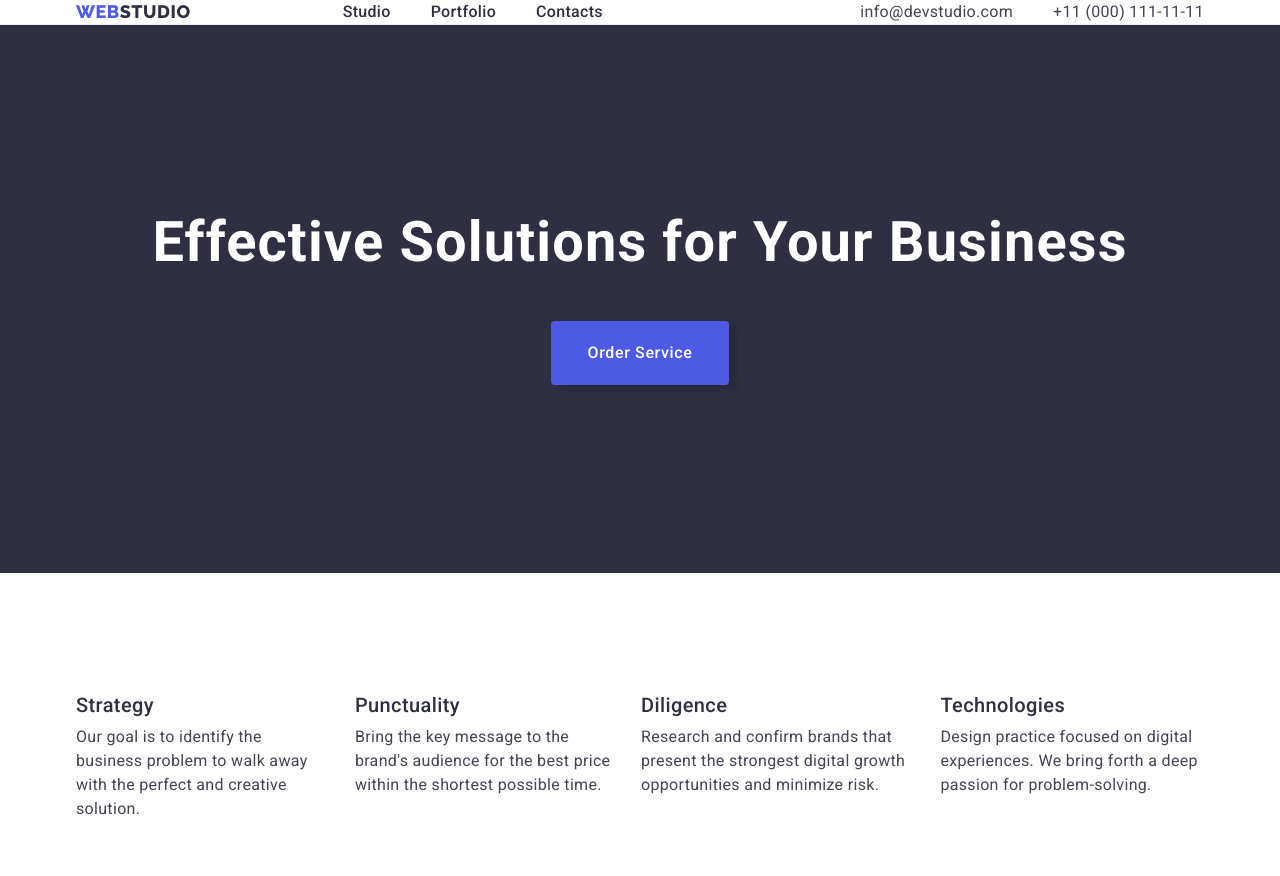
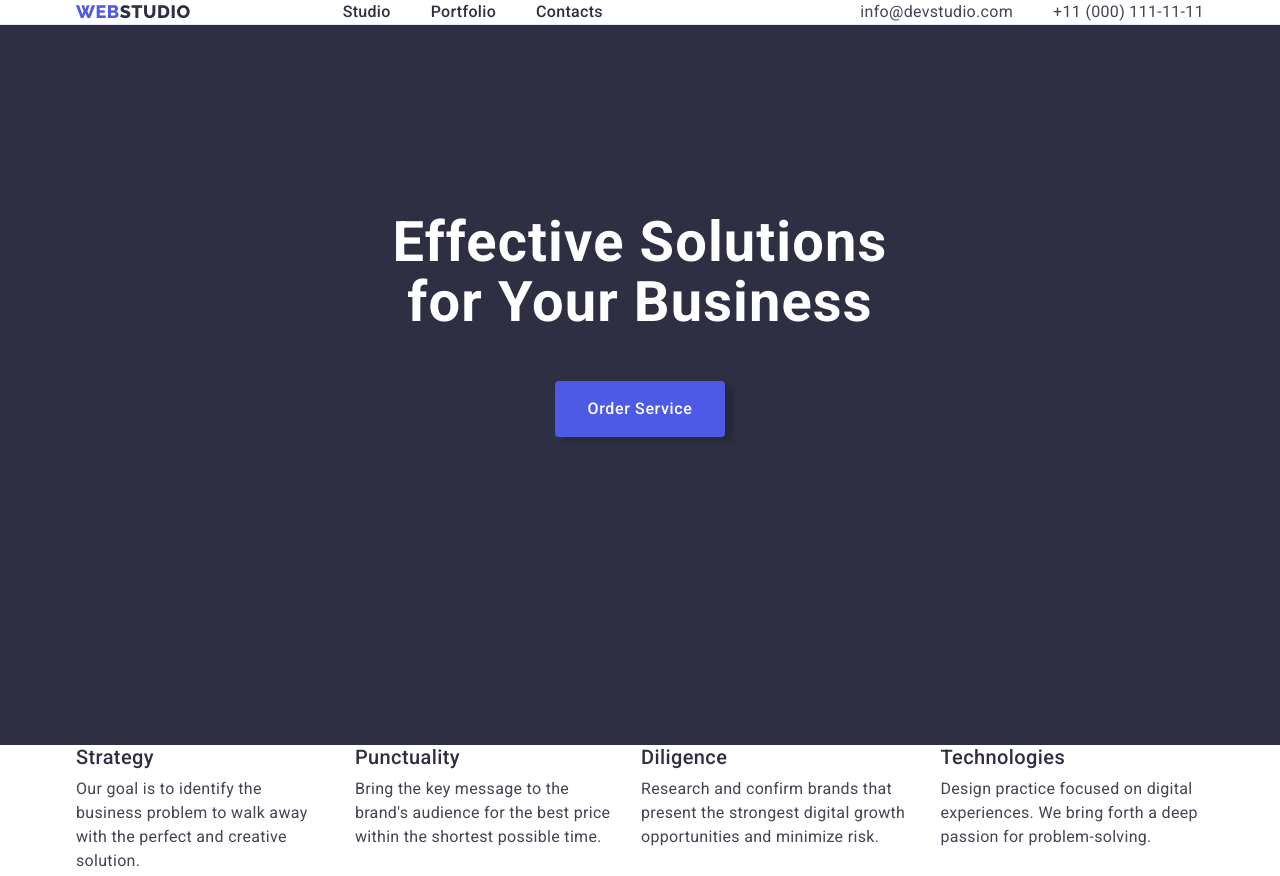
Before and after one commit to AsphaltHedgehog/goit-markup-hw-03, a plain HTML site: page index.html in a window 1280 px wide. Shown: the top 876 px of the page. Drawn offline with nearby package versions, Linux system fonts and the light colour scheme.

Commit message:
minor changes index css

```diff
--- a/css/styles.css
+++ b/css/styles.css
@@ -126,6 +126,7 @@ body {
 .section-hero {
   background-color: #2e2f42;
   text-align: center;
+  padding: 188px 0;
 }
 .section-hero .section-title {
   color: #ffffff;
@@ -133,9 +134,10 @@ body {
   font-size: 56px;
   line-height: 1.07;
   letter-spacing: 0.02em;
-  margin-top: 0px;
+  max-width: 496px;
+  margin-right: auto;
+  margin-left: auto;
   margin-bottom: 48px;
-  padding-top: 188px;
 }
 
 .section-hero .button-order {
@@ -150,9 +152,11 @@ body {
   margin-bottom: 188px;
   padding: 16px 32px;
   border-radius: 4px;
-  display: inline-block;
+  display: block;
+  margin: 0 auto;
   min-width: 169px;
-  border: 4px solid transparent;
+  height: 56px;
+  border: none;
   box-shadow: 8px 4px 4px 0px rgba(0, 0, 0, 0.15);
 }
 
```
